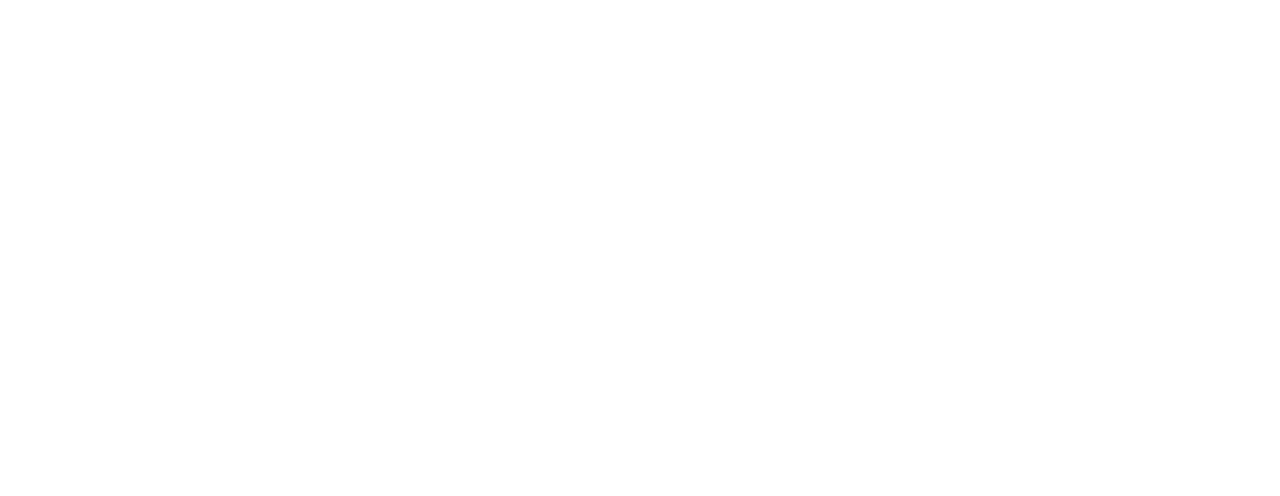
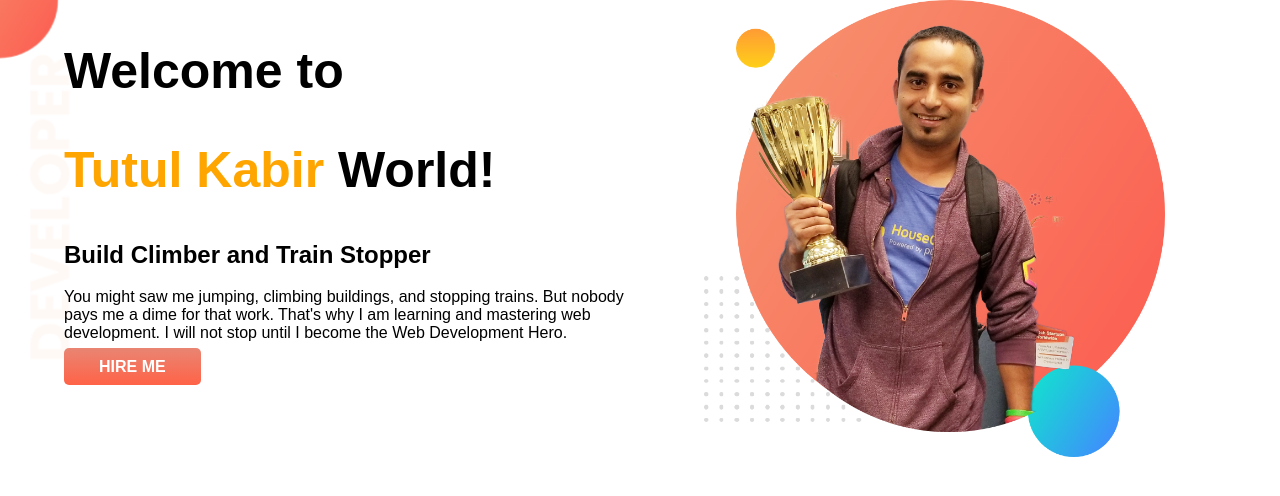
Before and after one commit to tkabir3066/developer-portfolio, a plain HTML site: page index.html in a window 1280 px wide. Drawn offline with Linux system fonts and the light colour scheme; a web font is replaced by a local one.

Commit message:
top banner added

```diff
--- a/index.html
+++ b/index.html
@@ -5,9 +5,25 @@
     <meta http-equiv="X-UA-Compatible" content="IE=edge">
     <meta name="viewport" content="width=device-width, initial-scale=1.0">
     <title>Portfolio</title>
+    <link rel="preconnect" href="https://fonts.googleapis.com">
+<link rel="preconnect" href="https://fonts.gstatic.com" crossorigin>
+<link href="https://fonts.googleapis.com/css2?family=Playfair+Display:ital,wght@0,500;0,600;0,700;1,400;1,500;1,600&family=Poppins&family=Zen+Maru+Gothic:wght@300;400;500&display=swap" rel="stylesheet">
     <link rel="stylesheet" href="style.css">
 </head>
 <body>
 
+  <section class="top-banner">
+    <div class="half-width">
+        <h1>Welcome to </h1>
+        <h1><span id="name">Tutul Kabir </span> World!</h1>
+        <h2>Build Climber and Train Stopper </h2>
+        <p>You might saw me jumping, climbing buildings, and stopping trains. But nobody pays me a dime for that work. That's why I am learning and mastering web development. I will not stop until I become the Web Development Hero. </p>
+        <a class="link-button" href="https://www.linkedin.com/company/programminghero/" target="_blank">HIRE ME</a>
+       </div>
+          <div class="half-width">
+            <img src="images/jhankar.png" alt="">
+          </div>
+
+  </section>
 </body>
 </html>
--- a/style.css
+++ b/style.css
@@ -0,0 +1,38 @@
+
+body{
+    font-family: 'Playfair Display', serif;
+    font-family: 'Poppins', sans-serif;
+    font-family: 'Zen Maru Gothic', sans-serif;
+    margin: 0;
+}
+
+h1{
+    font-size: 50px;
+}
+#name{
+    color: orange;
+}
+section{
+    display: flex;
+}
+.half-width{
+   width: 50%;
+   padding-left: 5%;
+}
+.half-width img{
+    width: 80%;
+}
+.link-button{
+    text-decoration: none;
+    background-image: linear-gradient(rgb(233, 133, 115), tomato);
+    color: #ffffff;
+    padding: 10px 35px;
+    border-radius: 5px;
+    font-weight: 600;
+}
+
+.top-banner{
+    background-image: url(images/top-banner.png);
+    background-repeat: no-repeat;
+    margin-left: 0;
+}
```
Also changed, not shown: images/dream-bg.png (added), images/exp-bg.png (added), images/jhankar.png (added), images/jhankar2.png (added), images/my-bg.png (added), images/my-bg2.png (added), images/top-banner.png (added), showOff/trophy-removebg-preview.png (added), 7 other files.
